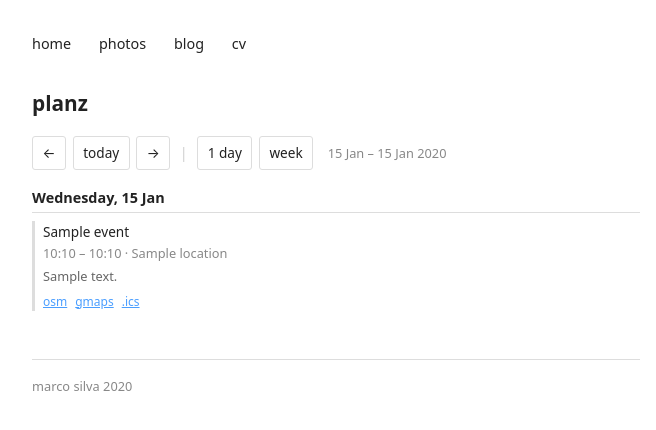
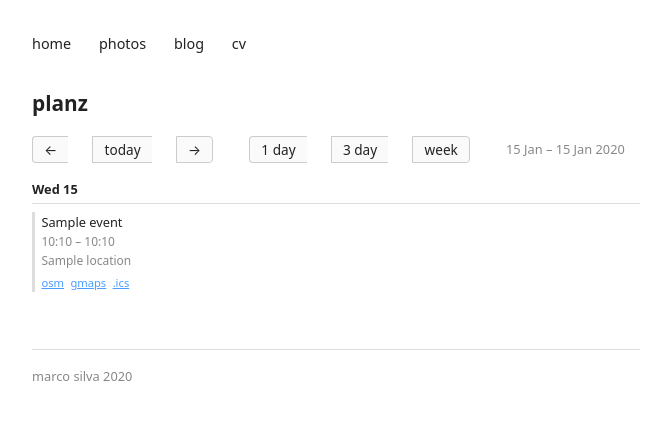
Before and after one commit to marco-silva0000/marco-silva.com, a Django app: template templates/tools/planz_full.html in a window 1280 px wide. Shown: the top 430 px of the page, without its empty margins (304-960 px from the left). Run offline with Django 5.2, Linux system fonts and the light colour scheme; the template is opened without the code that fills it: most values are stand-ins (such as "Sample title", 1, 10 or a date in 2020).

Commit message:
planz: column layout, button groups, htmx nav, hyperscript, playwright and robot tests

```diff
--- a/pyproject.toml
+++ b/pyproject.toml
@@ -25,8 +25,12 @@ dev = [
     "django-stubs>=5.1.3",
     "factory-boy>=3.3.3",
     "faker>=37.0.0",
+    "playwright>=1.49",
     "pre-commit>=4.0",
     "pytest-django>=4.10.0",
+    "pytest-playwright>=0.6",
+    "robotframework>=7.0",
+    "robotframework-requests>=0.9",
     "ruff>=0.11",
 ]
 
--- a/templates/tools/partials/calendar.html
+++ b/templates/tools/partials/calendar.html
@@ -1,45 +1,47 @@
 {% load tz %}
 {% timezone "Europe/Helsinki" %}
 
-<div class="planz-nav">
-  <a class="planz-btn" href="{% url 'tools:planz-nav' %}?passwd={{ passwd }}&days={{ days }}&start={{ prev_date }}">←</a>
-  <a class="planz-btn" href="{% url 'tools:planz-nav' %}?passwd={{ passwd }}&days={{ days }}">today</a>
-  <a class="planz-btn" href="{% url 'tools:planz-nav' %}?passwd={{ passwd }}&days={{ days }}&start={{ next_date }}">→</a>
+<nav class="planz-nav" aria-label="Calendar navigation">
+  <div class="planz-btn-group">
+    <a class="planz-btn" href="{% url 'tools:planz' %}?passwd={{ passwd }}&days={{ days }}&start={{ prev_date }}" hx-get="{% url 'tools:planz-nav' %}?passwd={{ passwd }}&days={{ days }}&start={{ prev_date }}" hx-target="#calendar" hx-push-url="{% url 'tools:planz' %}?passwd={{ passwd }}&days={{ days }}&start={{ prev_date }}" role="button" aria-label="Previous day">←</a>
+    <a class="planz-btn" href="{% url 'tools:planz' %}?passwd={{ passwd }}&days={{ days }}" hx-get="{% url 'tools:planz-nav' %}?passwd={{ passwd }}&days={{ days }}" hx-target="#calendar" hx-push-url="{% url 'tools:planz' %}?passwd={{ passwd }}&days={{ days }}" role="button">today</a>
+    <a class="planz-btn" href="{% url 'tools:planz' %}?passwd={{ passwd }}&days={{ days }}&start={{ next_date }}" hx-get="{% url 'tools:planz-nav' %}?passwd={{ passwd }}&days={{ days }}&start={{ next_date }}" hx-target="#calendar" hx-push-url="{% url 'tools:planz' %}?passwd={{ passwd }}&days={{ days }}&start={{ next_date }}" role="button" aria-label="Next day">→</a>
+  </div>
 
-  <span style="color: #ccc; margin: 0 0.2rem;">|</span>
+  <div class="planz-btn-group">
+    <a class="planz-btn {% if days == 1 %}active{% endif %}" href="{% url 'tools:planz' %}?passwd={{ passwd }}&days=1&start={{ start_date|date:'Y-m-d' }}" hx-get="{% url 'tools:planz-nav' %}?passwd={{ passwd }}&days=1&start={{ start_date|date:'Y-m-d' }}" hx-target="#calendar" hx-push-url="{% url 'tools:planz' %}?passwd={{ passwd }}&days=1&start={{ start_date|date:'Y-m-d' }}" role="button">1 day</a>
+    <a class="planz-btn {% if days == 3 %}active{% endif %}" href="{% url 'tools:planz' %}?passwd={{ passwd }}&days=3&start={{ start_date|date:'Y-m-d' }}" hx-get="{% url 'tools:planz-nav' %}?passwd={{ passwd }}&days=3&start={{ start_date|date:'Y-m-d' }}" hx-target="#calendar" hx-push-url="{% url 'tools:planz' %}?passwd={{ passwd }}&days=3&start={{ start_date|date:'Y-m-d' }}" role="button">3 day</a>
+    <a class="planz-btn {% if days == 7 %}active{% endif %}" href="{% url 'tools:planz' %}?passwd={{ passwd }}&days=7&start={{ start_date|date:'Y-m-d' }}" hx-get="{% url 'tools:planz-nav' %}?passwd={{ passwd }}&days=7&start={{ start_date|date:'Y-m-d' }}" hx-target="#calendar" hx-push-url="{% url 'tools:planz' %}?passwd={{ passwd }}&days=7&start={{ start_date|date:'Y-m-d' }}" role="button">week</a>
+  </div>
 
-  <a class="planz-btn {% if days == 1 %}active{% endif %}" href="{% url 'tools:planz-nav' %}?passwd={{ passwd }}&days=1&start={{ start_date|date:'Y-m-d' }}">1 day</a>
-  <a class="planz-btn {% if days == 3 %}active{% endif %} planz-mobile {% if days == 0 %}active{% endif %}" href="{% url 'tools:planz-nav' %}?passwd={{ passwd }}&days=3&start={{ start_date|date:'Y-m-d' }}">3 day</a>
-  <a class="planz-btn {% if days == 7 %}active{% endif %} planz-desktop {% if days == 0 %}active{% endif %}" href="{% url 'tools:planz-nav' %}?passwd={{ passwd }}&days=7&start={{ start_date|date:'Y-m-d' }}">week</a>
+  <span class="planz-date-range">{{ start_date|date:"j M" }} – {{ end_date|date:"j M Y" }}</span>
+</nav>
 
-  <span style="color: #888; margin-left: 0.5rem; font-size: 0.8rem;">{{ start_date|date:"j M" }} – {{ end_date|date:"j M Y" }}</span>
-</div>
-
-{% for slot in day_slots %}
-  {# On auto mode (days=0), hide days 4-7 on mobile #}
-  <div style="margin-bottom: 1.5rem;" {% if days == 0 and forloop.counter > 3 %}class="planz-desktop"{% endif %}>
-    <h3 style="font-size: 0.9rem; font-weight: 600; border-bottom: 1px solid #ddd; padding-bottom: 0.2rem; margin-bottom: 0.5rem;">
-      {{ slot.date|date:"l, j M" }}
-      {% if slot.is_today %}<span style="color: #888; font-weight: normal;"> — today</span>{% endif %}
+<div class="planz-columns cols-{{ days }}">
+  {% for slot in day_slots %}
+  <div class="planz-col">
+    <h3>
+      {{ slot.date|date:"D j" }}
+      {% if slot.is_today %}<span style="color: #4a9eff;">•</span>{% endif %}
     </h3>
     {% if slot.events %}
       {% for event in slot.events %}
-      <div style="margin-bottom: 0.75rem; padding-left: 0.5rem; border-left: 3px solid {% if slot.is_today %}#4a9eff{% else %}#ddd{% endif %};">
-        <div style="font-size: 0.85rem; font-weight: 500;">{{ event.title }}</div>
-        <div style="font-size: 0.8rem; color: #888;">
+      <div style="margin-bottom: 0.6rem; padding-left: 0.4rem; border-left: 3px solid {% if slot.is_today %}#4a9eff{% else %}#ddd{% endif %};">
+        <div style="font-size: 0.8rem; font-weight: 500;">{{ event.title }}</div>
+        <div style="font-size: 0.75rem; color: #888;">
           {% if event.all_day %}all day{% else %}{{ event.start|date:"H:i" }}{% if event.end %} – {{ event.end|date:"H:i" }}{% endif %}{% endif %}
-          {% if event.location %} · {{ event.location }}{% endif %}
         </div>
-        {% if event.description %}<div style="font-size: 0.8rem; color: #666; margin-top: 0.2rem;">{{ event.description|truncatewords:20 }}</div>{% endif %}
-        <div style="font-size: 0.75rem; margin-top: 0.3rem;">
-          {% if event.location %}<a href="https://www.openstreetmap.org/search?query={{ event.location|urlencode }}" target="_blank" style="color: #4a9eff; margin-right: 0.5rem;">osm</a><a href="https://www.google.com/maps/search/?api=1&query={{ event.location|urlencode }}" target="_blank" style="color: #4a9eff; margin-right: 0.5rem;">gmaps</a>{% endif %}<a href="{% url 'tools:planz-ics' %}?title={{ event.title|urlencode }}&start={{ event.start|date:'Y-m-d\TH:i' }}&end={% if event.end %}{{ event.end|date:'Y-m-d\TH:i' }}{% endif %}&location={{ event.location|urlencode }}&description={{ event.description|urlencode }}" style="color: #4a9eff;" download="{{ event.title|slugify }}.ics">.ics</a>
+        {% if event.location %}<div style="font-size: 0.75rem; color: #888;">{{ event.location }}</div>{% endif %}
+        <div style="font-size: 0.7rem; margin-top: 0.2rem;">
+          {% if event.location %}<a href="https://www.openstreetmap.org/search?query={{ event.location|urlencode }}" target="_blank" style="color: #4a9eff; margin-right: 0.4rem;">osm</a><a href="https://www.google.com/maps/search/?api=1&query={{ event.location|urlencode }}" target="_blank" style="color: #4a9eff; margin-right: 0.4rem;">gmaps</a>{% endif %}<a href="{% url 'tools:planz-ics' %}?title={{ event.title|urlencode }}&start={{ event.start|date:'Y-m-d\TH:i' }}&end={% if event.end %}{{ event.end|date:'Y-m-d\TH:i' }}{% endif %}&location={{ event.location|urlencode }}&description={{ event.description|urlencode }}" style="color: #4a9eff;" download="{{ event.title|slugify }}.ics">.ics</a>
         </div>
       </div>
       {% endfor %}
     {% else %}
-      <p class="planz-day-empty">no events</p>
+      <p class="planz-day-empty">—</p>
     {% endif %}
   </div>
-{% endfor %}
+  {% endfor %}
+</div>
 
 {% endtimezone %}
--- /dev/null
+++ b/templates/tools/partials/calendar_wrapper.html
@@ -0,0 +1,3 @@
+<div id="calendar">
+{% include "tools/partials/calendar.html" %}
+</div>
--- /dev/null
+++ b/templates/tools/partials/planz_styles.html
@@ -0,0 +1,24 @@
+.planz-nav { display: flex; align-items: center; gap: 0.75rem; margin-bottom: 1rem; font-size: 0.85rem; flex-wrap: wrap; }
+.planz-btn-group { display: inline-flex; }
+.planz-btn-group .planz-btn { border-radius: 0; border-right-width: 0; }
+.planz-btn-group .planz-btn:first-child { border-radius: 4px 0 0 4px; }
+.planz-btn-group .planz-btn:last-child { border-radius: 0 4px 4px 0; border-right-width: 1px; }
+.planz-btn { display: inline-block; text-decoration: none; padding: 0.35rem 0.7rem; border: 1px solid #ccc; border-radius: 4px; color: #222; background: #fafafa; cursor: pointer; font-size: 0.85rem; line-height: 1; }
+.planz-btn:hover { background: #eee; border-color: #999; }
+.planz-btn:active { background: #ddd; }
+.planz-btn.active { border-color: #222; font-weight: 600; background: #222; color: #fff; }
+.planz-btn.active:hover { background: #333; }
+.planz-sep { color: #ccc; margin: 0 0.2rem; }
+.planz-day-empty { font-size: 0.8rem; color: #ccc; font-style: italic; padding-left: 0.5rem; }
+.planz-columns { display: grid; gap: 0.75rem; margin-top: 0.5rem; }
+.planz-columns.cols-1 { grid-template-columns: 1fr; max-width: 400px; }
+.planz-columns.cols-3 { grid-template-columns: repeat(3, 1fr); }
+.planz-columns.cols-7 { grid-template-columns: repeat(7, 1fr); }
+.planz-col { min-width: 0; }
+.planz-col h3 { font-size: 0.8rem; font-weight: 600; border-bottom: 1px solid #ddd; padding-bottom: 0.2rem; margin-bottom: 0.5rem; }
+.planz-date-range { color: #888; font-size: 0.8rem; }
+@media (max-width: 600px) {
+  .planz-nav { font-size: 0.8rem; }
+  .planz-btn { padding: 0.3rem 0.5rem; font-size: 0.8rem; }
+  .planz-columns.cols-7 { grid-template-columns: repeat(3, 1fr); }
+}
--- a/templates/tools/planz.html
+++ b/templates/tools/planz.html
@@ -3,10 +3,7 @@
 {% block title %}planz{% endblock %}
 
 {% block extra_css %}
-@media (max-width: 600px) {
-  .planz-nav { font-size: 0.8rem !important; }
-  .planz-nav button { padding: 0.3rem 0.5rem !important; }
-}
+{% include "tools/partials/planz_styles.html" %}
 {% endblock %}
 
 {% block content %}
@@ -25,4 +22,5 @@
 <div id="result" style="margin-top: 1rem;"></div>
 
 <script src="https://unpkg.com/htmx.org@2.0.4" integrity="sha384-HGfztofotfshcF7+8n44JQL2oJmowVChPTg48S+jvZoztPfvwD79OC/LTtG6dMp+" crossorigin="anonymous"></script>
+<script src="https://unpkg.com/hyperscript.org@0.9.14"></script>
 {% endblock %}
--- a/templates/tools/planz_full.html
+++ b/templates/tools/planz_full.html
@@ -3,22 +3,14 @@
 {% block title %}planz{% endblock %}
 
 {% block extra_css %}
-.planz-nav { display: flex; align-items: center; gap: 0.4rem; margin-bottom: 1rem; font-size: 0.85rem; flex-wrap: wrap; }
-.planz-btn { text-decoration: none; padding: 0.3rem 0.6rem; border: 1px solid #ddd; border-radius: 3px; color: #222; }
-.planz-btn:hover { background: #f5f5f5; }
-.planz-btn.active { border-color: #222; font-weight: 600; }
-.planz-day-empty { font-size: 0.8rem; color: #ccc; font-style: italic; padding-left: 0.5rem; }
-@media (max-width: 600px) {
-  .planz-nav { font-size: 0.8rem; }
-  .planz-btn { padding: 0.25rem 0.4rem; }
-  .planz-desktop { display: none !important; }
-}
-@media (min-width: 601px) {
-  .planz-mobile { display: none !important; }
-}
+{% include "tools/partials/planz_styles.html" %}
 {% endblock %}
 
 {% block content %}
 <h1 style="font-size: 1.3rem; margin-bottom: 1rem;">planz</h1>
-{% include "tools/partials/calendar.html" %}
+<div id="calendar">
+  {% include "tools/partials/calendar.html" %}
+</div>
+<script src="https://unpkg.com/htmx.org@2.0.4" integrity="sha384-HGfztofotfshcF7+8n44JQL2oJmowVChPTg48S+jvZoztPfvwD79OC/LTtG6dMp+" crossorigin="anonymous"></script>
+<script src="https://unpkg.com/hyperscript.org@0.9.14"></script>
 {% endblock %}
```
Also changed, not shown: tests/playwright/test_planz.py (added, +122 -0 lines), tools/views.py (+9 -9 lines), .github/workflows/ci.yml, 2 other files.
